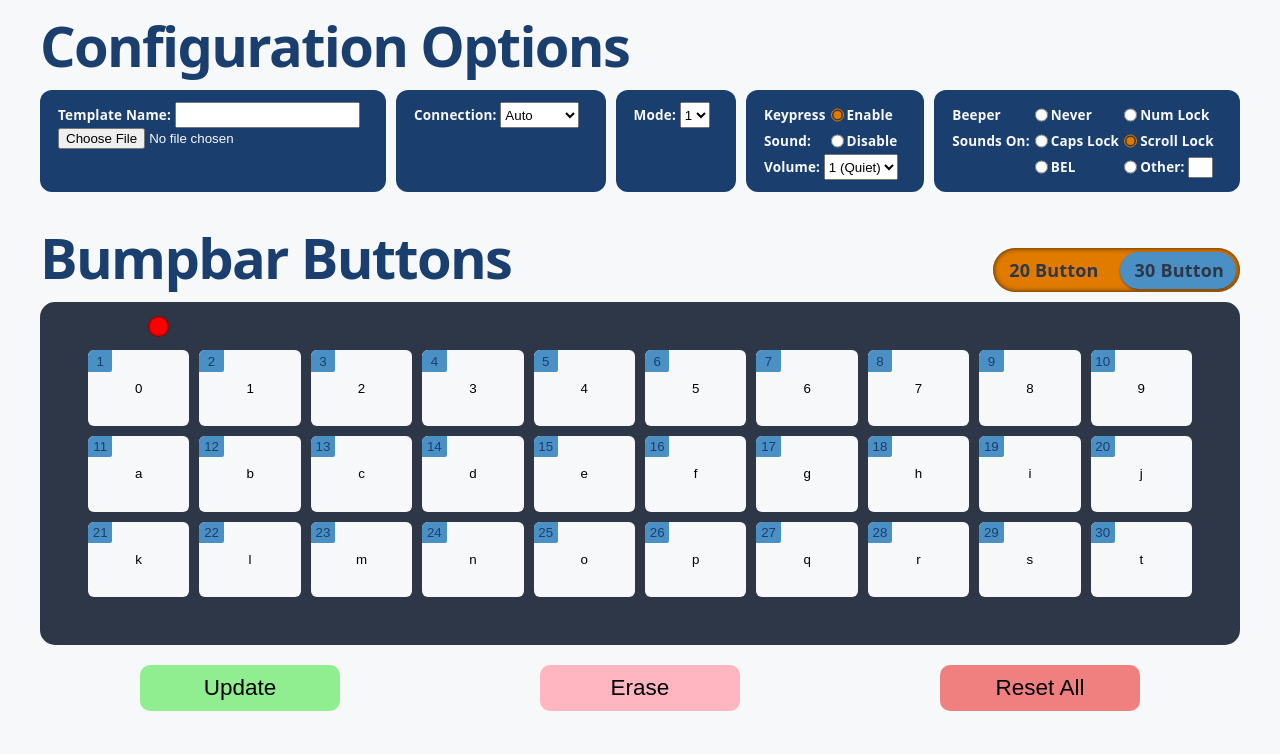
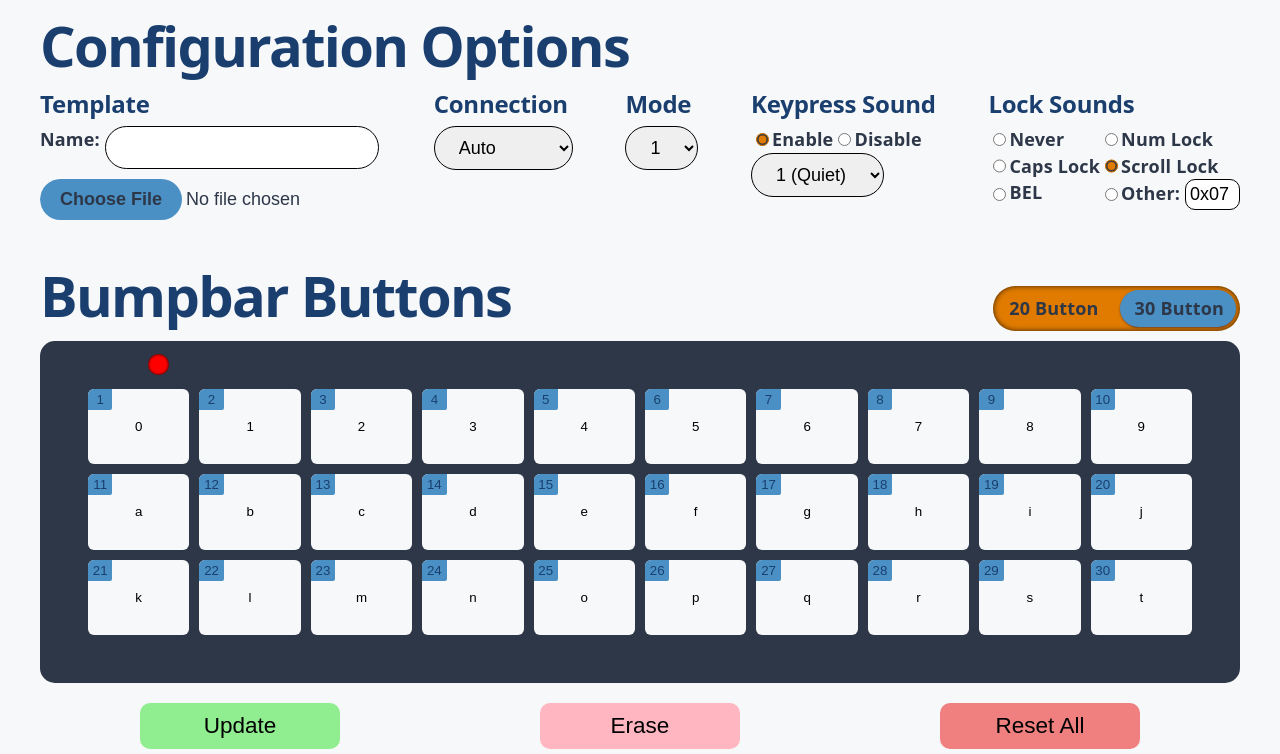
Before and after one commit to reecejpetty/krs-configurator, a React (Vite) app: page / in a window 1280 px wide. Shown: the top 754 px of the page. Built offline with nearby package versions, Linux system fonts and the light colour scheme.

Commit message:
Add standardized input element styling

```diff
--- a/src/App.css
+++ b/src/App.css
@@ -1,3 +1,13 @@
 * {
     box-sizing: border-box;
 }
+
+select,
+input {
+    padding: 10px 20px;
+    border: solid 1px black;
+    border-radius: 40px;
+    font-size: 1rem;
+    cursor: pointer;
+    outline-color: var(--amber);
+}
--- a/src/components/BumpbarLayout/BumpbarLayout.jsx
+++ b/src/components/BumpbarLayout/BumpbarLayout.jsx
@@ -50,10 +50,10 @@ function ButtonActions() {
 function ButtonCountToggle({ active, setActive }) {
   return (
     <div className={active == 2 ? styles.switch20 : styles.switch}>
-      <label className={styles.switchOption}>
+      <label className={styles.switchOption} htmlFor='20-switch'>
         <input type='radio' id='20-switch' name='button-count-switch' value='2' onChange={e => setActive(e.target.value)} />20 Button
       </label>
-      <label className={styles.switchOption}>
+      <label className={styles.switchOption} htmlFor='30-switch'>
         <input type='radio' id='30-switch' name='button-count-switch' value='3' onChange={e => setActive(e.target.value)} />30 Button
       </label>
     </div>
--- a/src/components/ConfigOptions/ConfigOptions.jsx
+++ b/src/components/ConfigOptions/ConfigOptions.jsx
@@ -18,8 +18,9 @@ function ConfigOptions() {
 function FileUpload() {
   return (
     <div id="file-upload" className={styles.configSection}>
+      <h2>Template</h2>
       <div className={styles.flexRow}>
-        <label htmlFor="template-name">Template Name:&nbsp;</label>
+        <label htmlFor="template-name">Name:&nbsp;</label>
         <input type="text" id="template-name" />
       </div>
       <input type="file" name="file-upload" id="file-upload" accept=".krs" />
@@ -30,8 +31,8 @@ function FileUpload() {
 function Connection() {
   return (
     <div id="connection" className={styles.configSection}>
+      <h2>Connection</h2>
       <div className={styles.flexRow}>
-        <label htmlFor="connection-dropdown">Connection:&nbsp;</label>
         <select name="connection-dropdown" id="connection-dropdown">
           <option value="auto">Auto</option>
           <option value="ble">Bluetooth</option>
@@ -47,8 +48,8 @@ function Connection() {
 function Mode() {
   return (
     <div id="mode" className={styles.configSection}>
+      <h2>Mode</h2>
       <div className={styles.flexRow}>
-        <label htmlFor="mode-dropdown">Mode:&nbsp;</label>
         <select name="mode-dropdown" id="mode-dropdown">
           <option value="1">1</option>
           <option value="2">2</option>
@@ -66,9 +67,9 @@ function Mode() {
 function KeypressSound() {
   return (
     <div id="keypress-sound" className={styles.configSection}>
+      <h2>Keypress Sound</h2>
       <div className={styles.flexRow}>
-        Keypress<br />Sound:
-        <div className={styles.flexColumn}>
+        <div className={styles.flexRow}>
           <div className={styles.flexRow}>
             <input type="radio" name="keypress" id="keypress-enable" defaultChecked />
             <label htmlFor="keypress-enable">Enable</label>
@@ -80,7 +81,6 @@ function KeypressSound() {
         </div>
       </div>
       <div className={styles.flexRow}>
-        <label htmlFor="volume-dropdown">Volume:&nbsp;</label>
         <select name="volume-dropdown" id="volume-dropdown">
           <option value="1">1 (Quiet)</option>
           <option value="2">2</option>
@@ -94,8 +94,8 @@ function KeypressSound() {
 function Beeper() {
   return (
     <div id="beeper" className={styles.configSection}>
-      <div className={styles.flexRow}>
-        <div>Beeper<br />Sounds On:</div>
+      <h2>Lock Sounds</h2>
+      <div className={styles.flexColumn}>
         <div className={styles.beeperOptions}>
           <div className={styles.flexRow}>
             <input type="radio" name="beeper-option" id="beeper-never" />
@@ -120,7 +120,7 @@ function Beeper() {
           <div className={styles.flexRow}>
             <input type="radio" name="beeper-option" id="beeper-other" />
             <label htmlFor="beeper-other">Other:&nbsp;
-              <input type="text" className={styles.otherText} />
+              <input type="text" className={styles.otherText} value="0x07" />
             </label>
           </div>
         </div>
--- a/src/components/ConfigOptions/ConfigOptions.module.css
+++ b/src/components/ConfigOptions/ConfigOptions.module.css
@@ -13,8 +13,8 @@
 }
 
 .configOptions {
-    display: flex;
-    gap: 10px;
+    composes: flexRow;
+    justify-content: space-between;
     flex-wrap: wrap;
     width: 100%;
     padding-bottom: 20px;
@@ -22,15 +22,33 @@
 
 .configSection {
     composes: flexColumn;
-    flex-grow: 1;
     justify-content: flex-start;
     align-items: flex-start;
-    padding: 12px 18px;
+    color: var(--charcoal);
+    border-radius: 12px;
+    font-weight: bold;
+}
+
+input[type="file"] {
+    border: none;
+    padding: 10px 0;
+}
+
+input[type="file"]::file-selector-button {
+    padding: 10px 20px;
+    border: none;
+    border-radius: 40px;
+    color: var(--charcoal);
+    background-color: var(--steel-blue);
+    font-size: 1rem;
+    font-weight: bold;
+    cursor: pointer;
+}
+
+input[type="file"]::file-selector-button:hover {
     color: var(--off-white);
     background-color: var(--navy);
-    border-radius: 12px;
-    font-size: .75rem;
-    font-weight: bold;
+    cursor: pointer;
 }
 
 .configSection input[type="radio"] {
@@ -53,5 +71,7 @@
 }
 
 .otherText {
-    width: 25px;
+    width: 55px;
+    border-radius: 10px;
+    padding: 4px;
 }
--- a/src/components/SequenceBuilder/SequenceBuilder.module.css
+++ b/src/components/SequenceBuilder/SequenceBuilder.module.css
@@ -75,16 +75,6 @@
     gap: 10px;
 }
 
-.addBlock select,
-.addBlock input {
-    padding: 10px 20px;
-    border: solid 1px black;
-    border-radius: 40px;
-    font-size: 1rem;
-    cursor: pointer;
-    outline-color: var(--amber);
-}
-
 .addBlock button {
     padding: 10px 20px;
     border: none;
```
